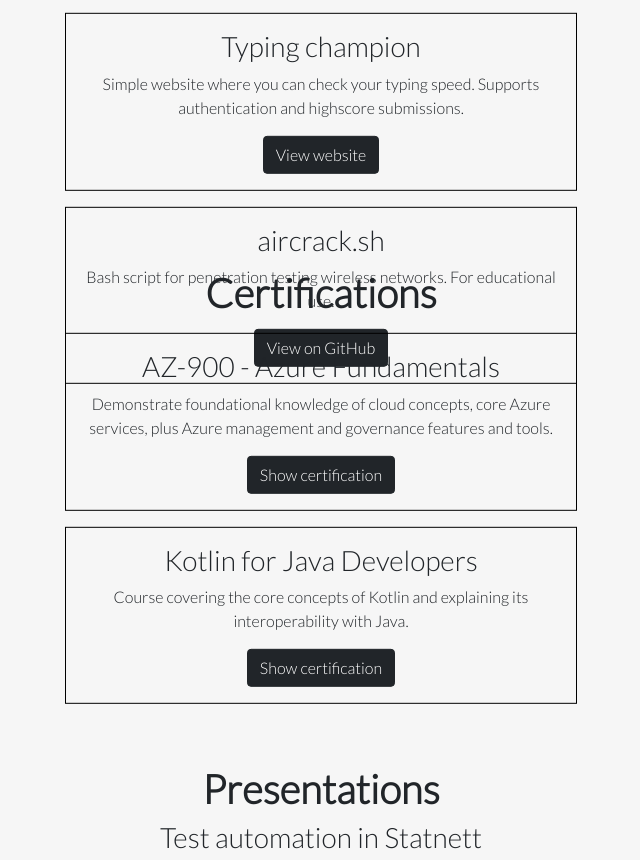
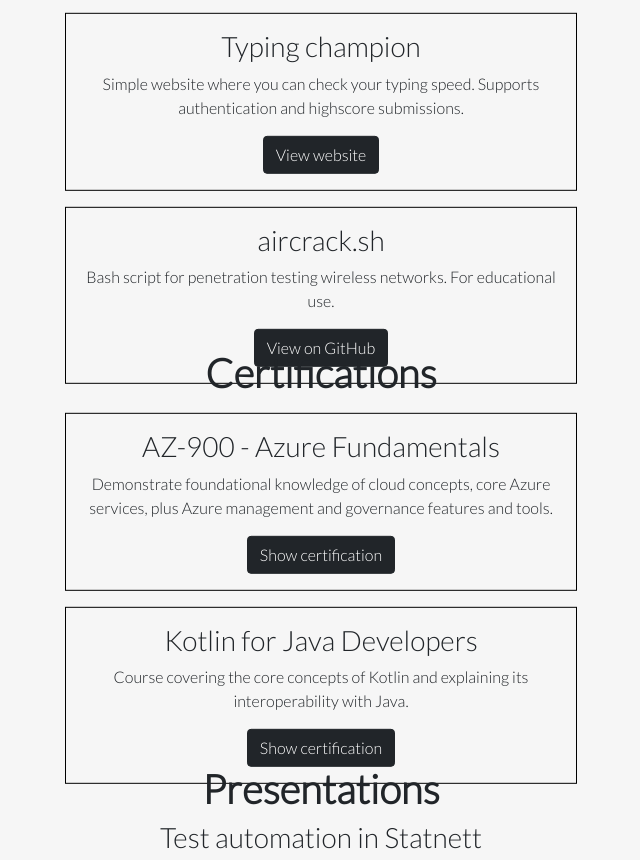
Before and after one commit to sondrekulseng/sondrekulseng.github.io, a plain HTML site: page index.html in a window 1280 px wide. Shown: the part 1136-1996 px from the top of the page, without its empty margins (319-959 px from the left). Drawn offline with nearby package versions, Linux system fonts and the light colour scheme; grey boxes are pictures that could not be loaded.

Commit message:
CSS update

```diff
--- a/index.html
+++ b/index.html
@@ -52,7 +52,7 @@
       #certifications {
         position: absolute;
         left: 50%;
-        top: 230%;
+        top: 240%;
         -webkit-transform: translate(-50%, -100%);
         transform: translate(-50%, -100%);
         width: 40%;
```
